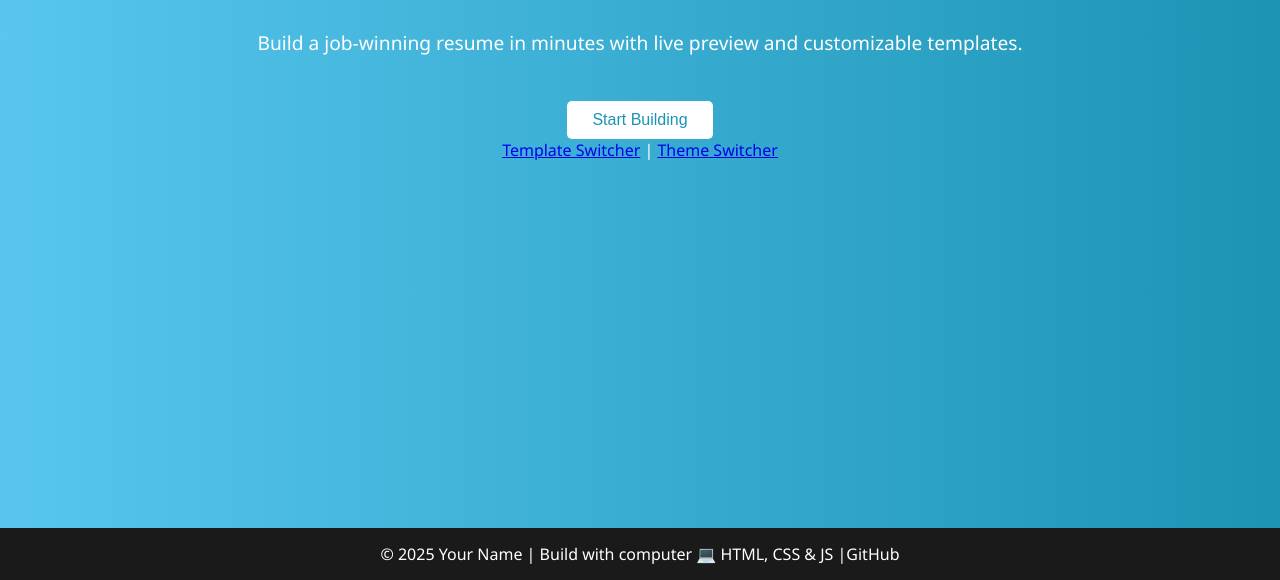
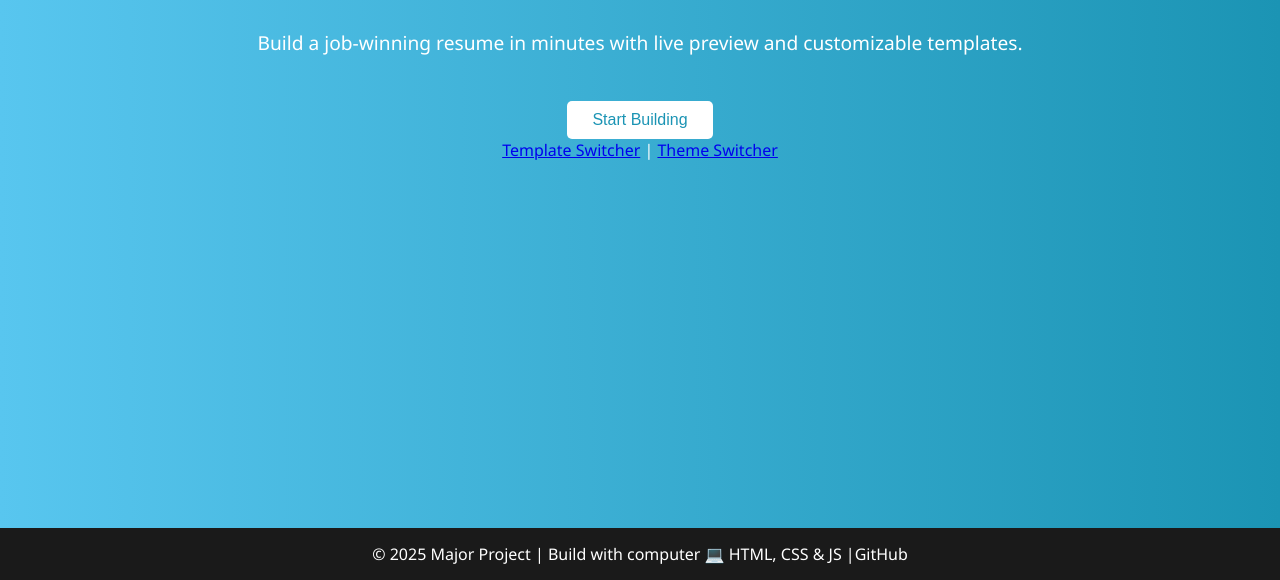
Before and after one commit to Titli30/lemon, a plain HTML site: page index.html in a window 1280 px wide. Shown: the part 220-800 px from the top of the page. Drawn offline with Linux system fonts and the light colour scheme.

Commit message:
index.html

```diff
--- a/index.html
+++ b/index.html
@@ -16,7 +16,7 @@
           <a href="#">Template Switcher</a> | <a href="#">Theme Switcher</a>
         </div>
     </div>
-    <footer>© 2025 Your Name | Build with computer 💻 HTML, CSS & JS |GitHub</footer>
+    <footer>© 2025 Major Project | Build with computer 💻 HTML, CSS & JS |GitHub</footer>
   </div>
 
   <div id="resume-builder" style="display: none;">
```
